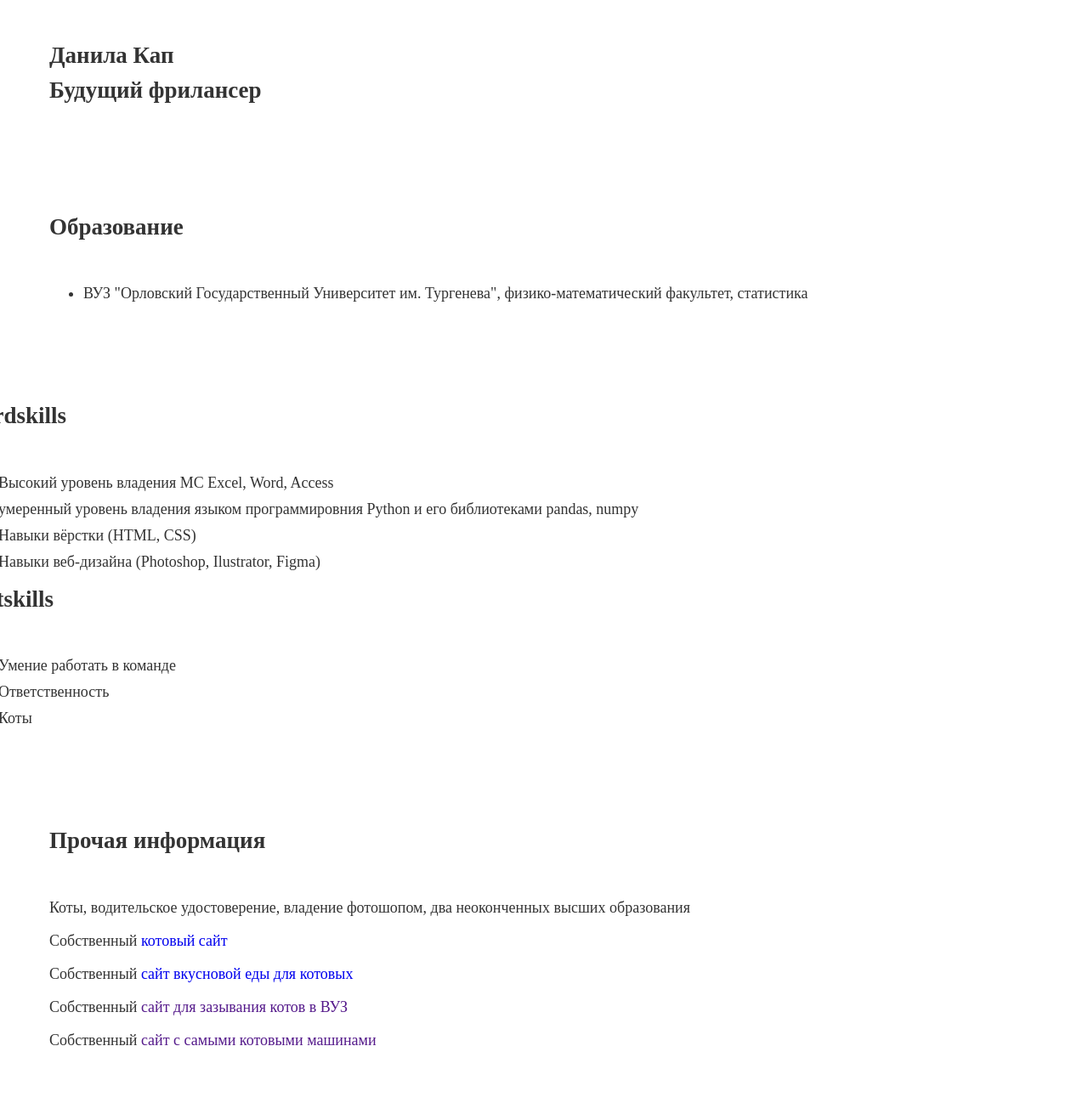
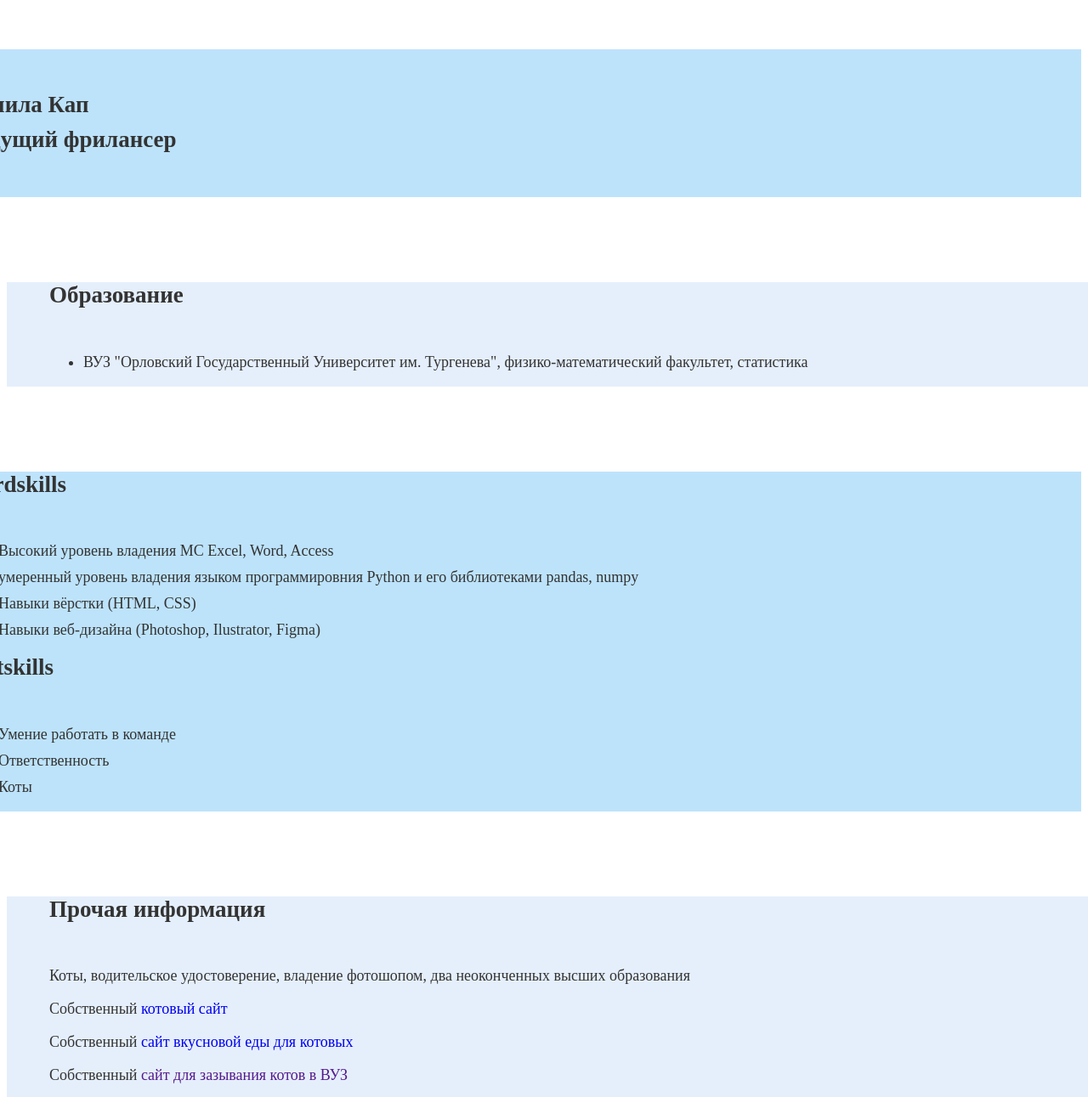
Before and after one commit to lufikow/lufikow.github.io, a plain HTML site: page index.html in a window 1280 px wide. Shown: the top 1291 px of the page at 85% size. Drawn offline with Linux system fonts and the light colour scheme.

Commit message:
Update style.css

```diff
--- a/style.css
+++ b/style.css
@@ -30,21 +30,24 @@ section {
   padding-right: 50px;
 }
 
-section me {
+.me {
   float: right;
   background-color: #bde3fb;
 }
 
-section.study{
+.study{
   float: left;
+  background-color: #e5effc;
 }
 
-section.skills{
+.skills{
   float: right;
+  background-color: #bde3fb;
 }
 
-section.other{
+.other{
   float: left;
+  background-color: #e5effc;
 }
 
 section h1 {
```
